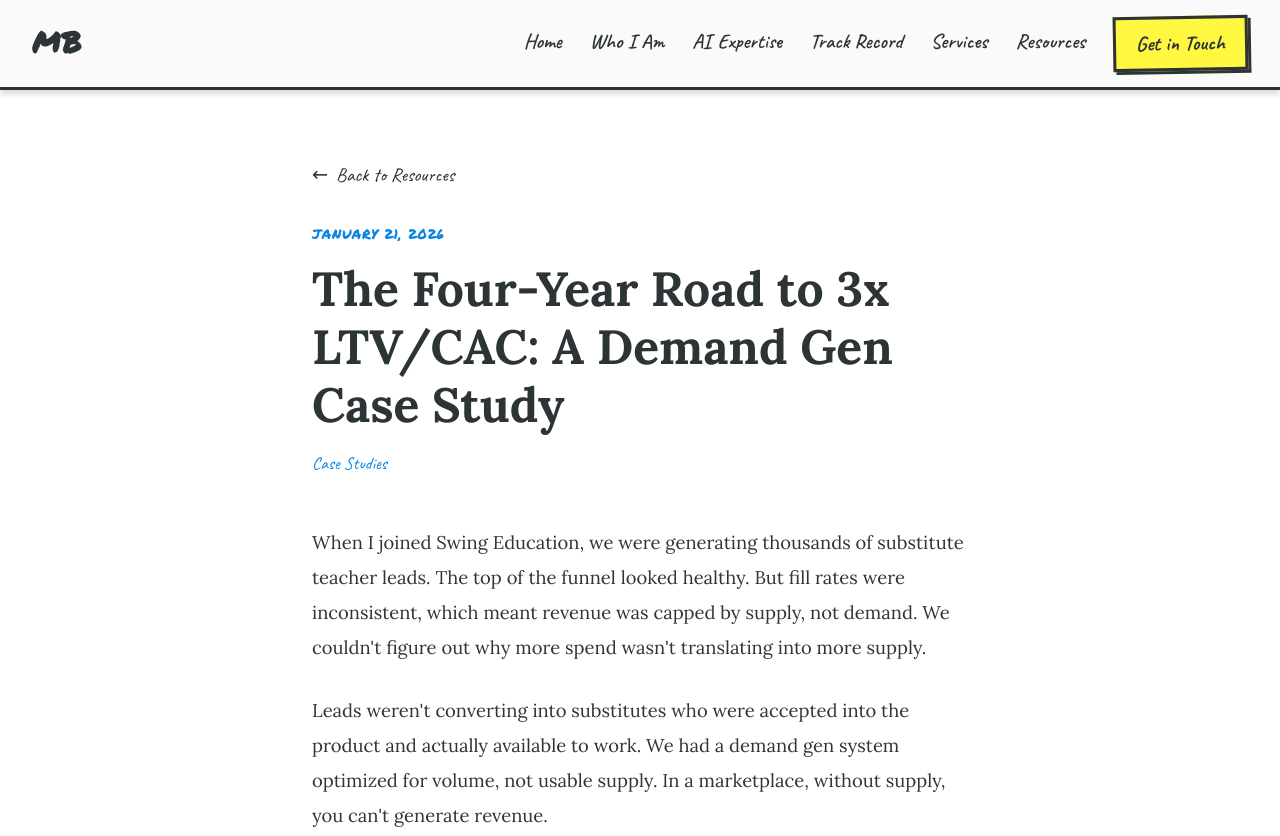
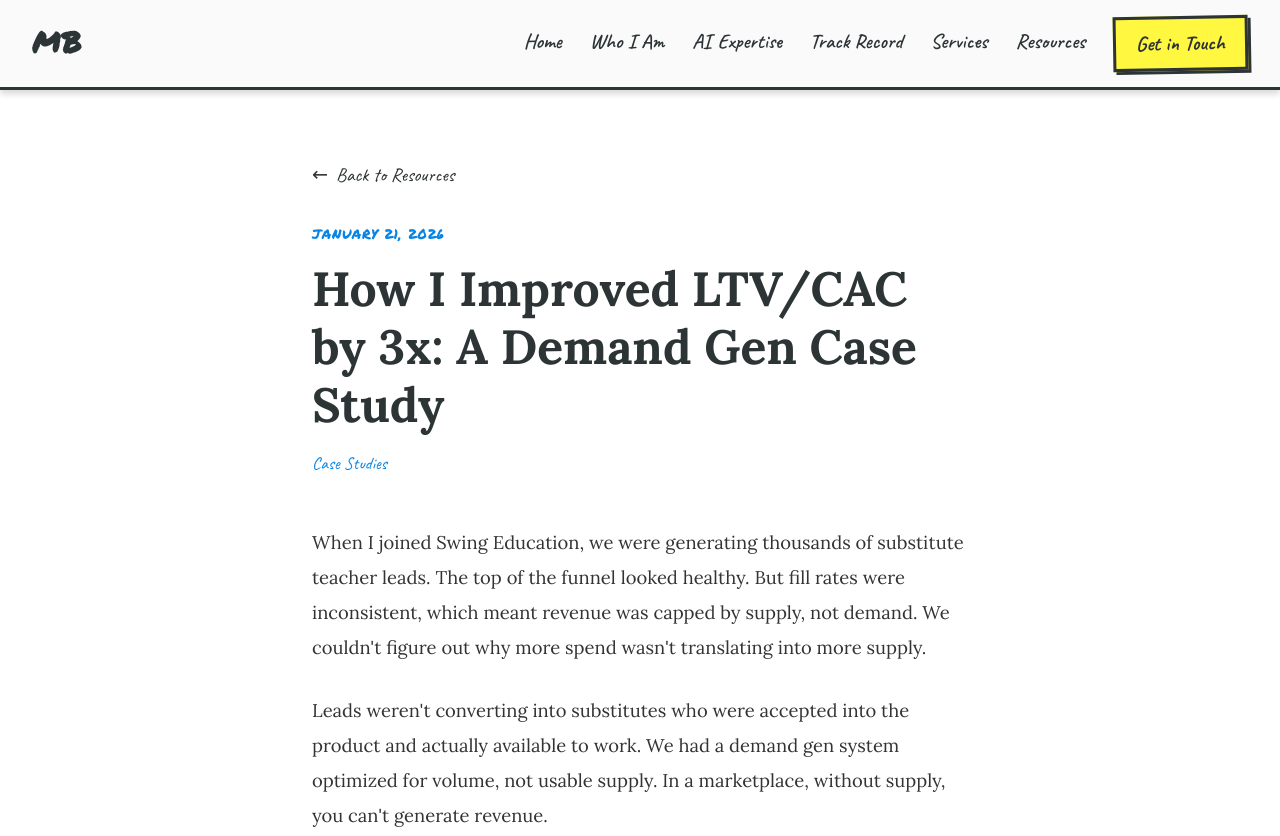
Before and after one commit to MattBernardyLLC/matt-bernardy-site, a plain HTML site: page blog/swing-demand-gen-system.html in a window 1280 px wide. Shown: the top 836 px of the page. Drawn offline with Linux system fonts and the light colour scheme; a script that the page names is missing.

Commit message:
Update title: How I Improved LTV/CAC by 3x

```diff
--- a/blog/swing-demand-gen-system.html
+++ b/blog/swing-demand-gen-system.html
@@ -4,9 +4,9 @@
     <meta charset="UTF-8">
     <meta name="viewport" content="width=device-width, initial-scale=1.0">
     <link rel="icon" type="image/png" href="/favicon.png">
-    <title>The Four-Year Road to 3x LTV/CAC: A Demand Gen Case Study - Matt Bernardy</title>
+    <title>How I Improved LTV/CAC by 3x: A Demand Gen Case Study - Matt Bernardy</title>
     <meta name="description" content="How redesigning demand gen around supply reliability drove 3x improvement in LTV/CAC and 125% increase in school partner LTV at Swing Education.">
-    <meta property="og:title" content="The Four-Year Road to 3x LTV/CAC: A Demand Gen Case Study">
+    <meta property="og:title" content="How I Improved LTV/CAC by 3x: A Demand Gen Case Study">
     <meta property="og:description" content="How redesigning demand gen around supply reliability drove 3x improvement in LTV/CAC and 125% increase in school partner LTV at Swing Education.">
     <meta property="og:type" content="article">
     <meta property="og:url" content="https://www.mattbernardy.com/blog/swing-demand-gen-system">
@@ -498,7 +498,7 @@
 
         <header class="article-header">
             <div class="article-date">JANUARY 21, 2026</div>
-            <h1 class="article-title">The Four-Year Road to 3x LTV/CAC: A Demand Gen Case Study</h1>
+            <h1 class="article-title">How I Improved LTV/CAC by 3x: A Demand Gen Case Study</h1>
             <span class="article-category">Case Studies</span>
         </header>
 
```
Also changed, not shown: blog/index.html (+1 -1 lines), 1 other file.
